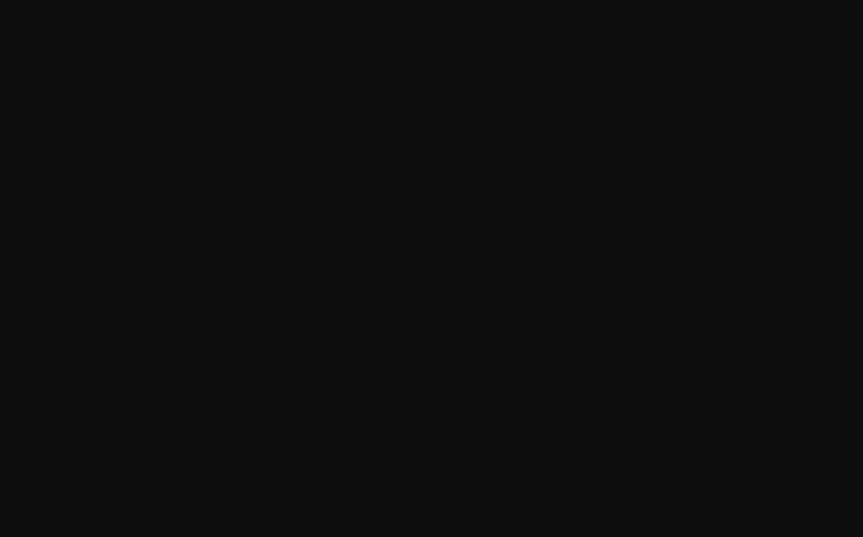
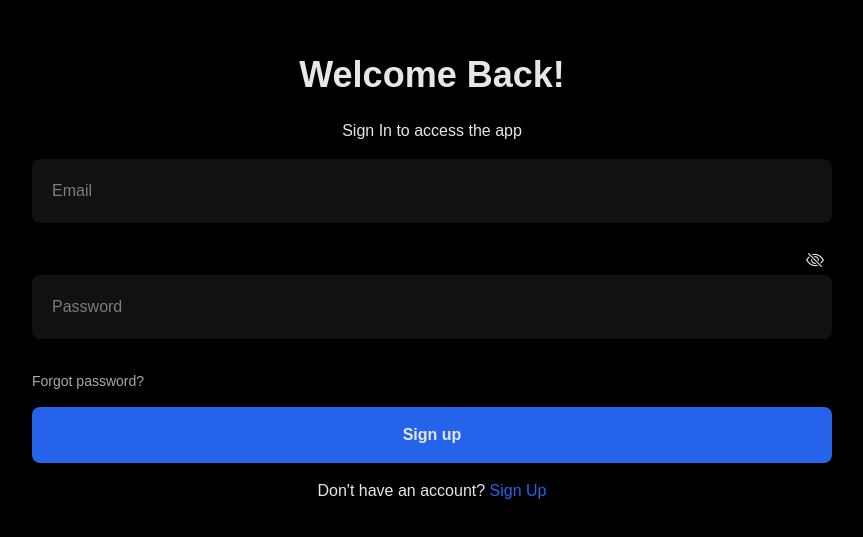
Before and after one commit to theinternetfae/Optima-V.2, a React (Vite) app: page /signin in a window 1280 px wide. Before the commit this address had no page. Shown: the part 125-662 px from the top of the page, without its empty margins (208-1071 px from the left). Built offline with nearby package versions, Linux system fonts and the light colour scheme.

Commit message:
Setting up welcome back / signin

```diff
--- a/src/App.jsx
+++ b/src/App.jsx
@@ -11,6 +11,7 @@ import TaskHandler from "./settingsComponents/TaskHandler.jsx";
 import DataPrivacy from "./settingsComponents/DataPrivacy.jsx";
 import About from "./settingsComponents/About.jsx";
 import Welcome from "./settingsComponents/Welcome.jsx";
+import WelcomeBack from "./settingsComponents/WelcomeBack.jsx";
 
 
 function App() {
@@ -372,6 +373,7 @@ function App() {
 
               {/* <Route index element={<Navigate to="/home" replace />} />             */}
               <Route path="/" element={<Welcome />}/>
+              <Route path="/signin" element={<WelcomeBack/>}/>
               <Route path="/home" element={<DateMenu />} />
               <Route path="/taskStats" element={<TaskStats />} />
               <Route path="/taskHistory" element={<TaskHistory />} />
--- a/src/index.css
+++ b/src/index.css
@@ -137,7 +137,7 @@ input[type="number"]::-webkit-outer-spin-button {
         }
 
         p {
-            @apply text-center mt-2
+            @apply text-center mt-4
         }
     }
 
--- a/src/settingsComponents/Welcome.jsx
+++ b/src/settingsComponents/Welcome.jsx
@@ -1,8 +1,9 @@
 import { useEffect, useState } from "react";
 import { createPortal } from "react-dom";
 import user from "../appwrite/accounts.js";
+import { Link } from "react-router-dom";
 import Alert from "../components/Alert.jsx";
-// import { Link } from "react-router-dom";
+
 
 function Welcome() {
 
@@ -119,7 +120,7 @@ function Welcome() {
 
                 <div className="welcome-note">
                     <h1>Welcome!</h1>
-                    <p>Sign up to access the app</p>
+                    <p>Sign Up to access the app</p>
                 </div>
 
                 <div className="sign-inputs-box">
@@ -155,7 +156,14 @@ function Welcome() {
                     Sign up
                 </button>
 
-                <p>Already have an account? <span className="text-tocolorb cursor-pointer">Sign in</span></p>
+                <p>
+                    Already have an account?{" "}
+
+                    <Link to={"/signin"}>
+                        <span className="text-tocolorb cursor-pointer">Sign In</span>
+                    </Link>
+
+                </p>
 
             </div>
 
--- a/src/settingsComponents/WelcomeBack.jsx
+++ b/src/settingsComponents/WelcomeBack.jsx
@@ -0,0 +1,102 @@
+import { useEffect, useState } from "react";
+import { createPortal } from "react-dom";
+import { Link } from "react-router-dom";
+import user from "../appwrite/accounts.js";
+import Alert from "../components/Alert.jsx";
+
+
+function WelcomeBack() {
+    const [currentUser, setCurrentUser] = useState({});
+
+    const [emailInput, setEmailInput] = useState('');
+    const [password, setPassword] = useState('');
+
+    const [emailError, setEmailError] = useState(false);
+    const [passwordError, setPasswordError] = useState(false);
+
+    const [passShow, setPassShow] = useState(false);
+
+    function isValidEmail(email) {
+        const regex = /^[^\s@]+@[^\s@]+\.[^\s@]+$/;
+
+        return regex.test(email);
+    }
+
+    useEffect(() => {
+
+        if(!passwordError) return;
+
+        const timer = setTimeout(() =>{
+            setPasswordError(prev => !prev);
+        }, 3000)
+
+        return () => clearTimeout(timer);
+    }, [passwordError]);
+
+    useEffect(() => {
+
+        if(!emailError) return;
+
+        const timer = setTimeout(() =>{
+            setEmailError(prev => !prev);
+        }, 3000)
+
+        return () => clearTimeout(timer);
+    }, [emailError]);
+
+    return createPortal(
+        <form className="welcome-page">
+
+            {/* <p>Welcome!</p> */}
+
+            <div className="sign-inputs-cont">
+
+                <div className="welcome-note">
+                    <h1>Welcome Back!</h1>
+                    <p>Sign In to access the app</p>
+                </div>
+
+                <div className="sign-inputs-box">
+                    <div className="flex flex-col">
+                        {emailError && <p className="text-start text-sm text-fromcolorr">Please enter a valid email address</p>}
+                        <input type="email" placeholder="Email" value={emailInput} onChange={(e) => setEmailInput(e.target.value)}/>
+                    </div>
+
+
+                    <div className="flex flex-col">
+                        <div className={`flex justify-between items-center ${!passwordError ? 'justify-end' : ''}`}>
+                            {passwordError && <p className="text-fromcolorr text-sm">Password must be at least 8 characters and include uppercase, lowercase, number, and symbol.</p>}
+                            <i className={`bi text-lg pr-2 ${passShow ? 'bi-eye' : 'bi-eye-slash'}`}
+                                onClick={() => setPassShow(prev => !prev)}
+                            ></i>
+                        </div>
+                        <input type={passShow ? 'text' : 'password'} value={password} placeholder="Password" onChange={e => setPassword(e.target.value)}/>
+                    </div>
+
+
+                </div>
+
+                <p className="cursor-pointer text-start mt-8 text-sm text-grey">Forgot password?</p>
+
+                <button type="button" className="button">
+                    Sign up
+                </button>
+
+                <p>
+                    Don't have an account?{" "}
+
+                    <Link to={"/"}>
+                        <span className="text-tocolorb cursor-pointer">Sign Up</span>
+                    </Link>
+
+                </p>
+
+            </div>
+
+            {/* <Alert/> */}
+        </form>,
+        document.getElementById("modal-root")
+    )
+}
+
+export default WelcomeBack;
```
